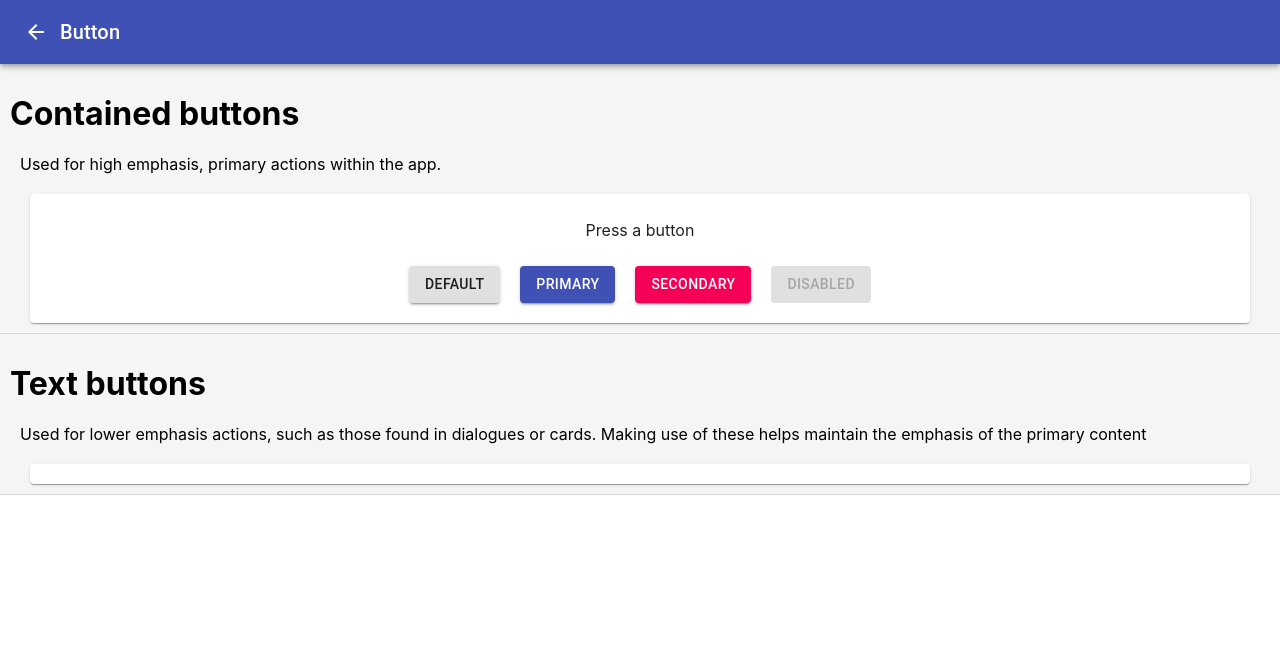
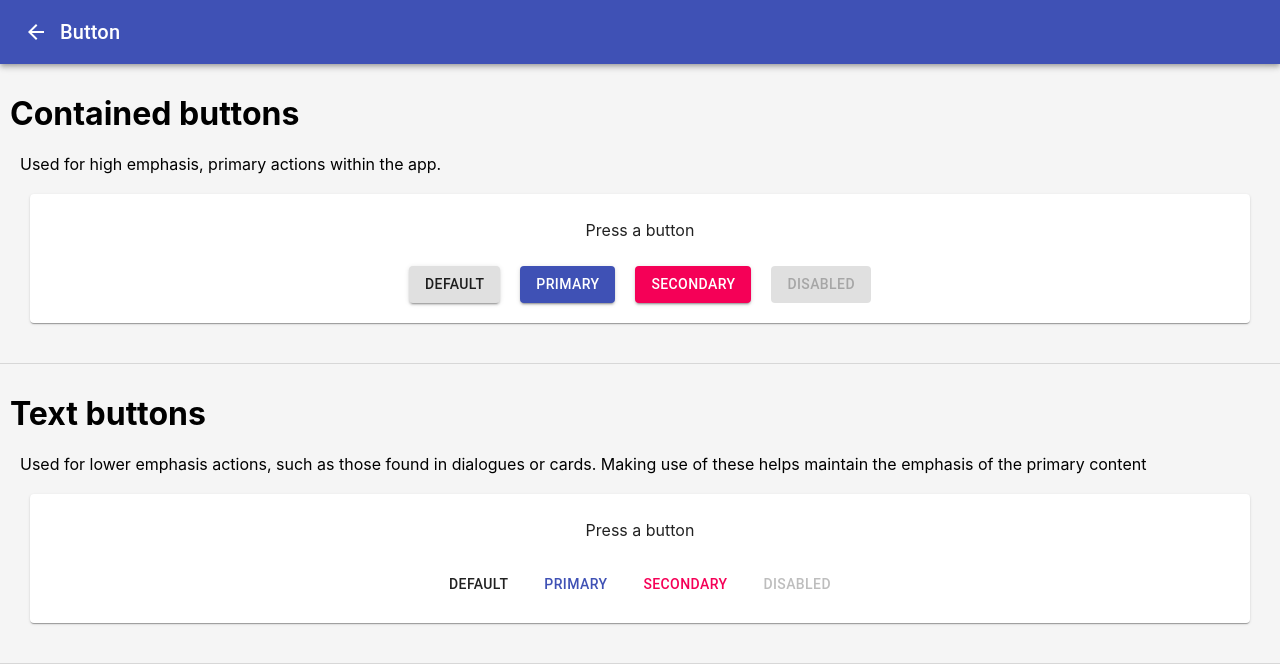
Before and after one commit to LetTheWookieWin92/7_materialui, a React (Create React App) app: page / in a window 1280 px wide. Both pictures are taken after a click on the button "BUTTON". Shown: the top 664 px of the page. Built offline with nearby package versions, Linux system fonts and the light colour scheme.

Commit message:
text button done

```diff
--- a/src/components/examples/buttonExample.jsx
+++ b/src/components/examples/buttonExample.jsx
@@ -12,15 +12,23 @@ const useStyles = theme => ({
 	}
 });
 
+const textButtonDescriptors = ["great", "good", "fine", "bad", "awful"];
+const textButtonConnector = ["are", "aren't"];
+const textButtonSubjects = ["Apples", "Carrots", "Blueberries"];
+
+
+
 class ButtonExample extends Component {
 	state = {
 		containedButtonText: "Press a button",
 		containedButtonPresses: 1,
-		containedButtonType: "none"
+		containedButtonType: "none",
+
+		textButtonText: "Press a button",
+		textButtonTextState: [0,0,0]
  }
 
 	containedButtonPressed(button) {
-
 		if(button === this.state.containedButtonType)
 		{
 			let containedButtonPresses = this.state.containedButtonPresses +1;
@@ -34,8 +42,29 @@ class ButtonExample extends Component {
 			let containedButtonText = button + " button has been pressed " + containedButtonPresses + " times";
 			this.setState({containedButtonPresses, containedButtonText, containedButtonType});
 		}
+	}
 
+	textButtonPressed(button) {
 
+		let textButtonTextState = this.state.textButtonTextState;
+		let textButtonText = "";
+
+		if(button === "Default")
+		{
+			textButtonTextState[0] = (textButtonTextState[0] == 2) ? 0 : ++textButtonTextState[0];
+		}
+		else if(button === "Primary")
+		{
+			textButtonTextState[1] = (textButtonTextState[1] == 1) ? 0 : ++textButtonTextState[1];
+		}
+		else
+		{
+			textButtonTextState[2] = (textButtonTextState[2] == 4) ? 0 : ++textButtonTextState[2];
+		}
+
+		textButtonText = textButtonSubjects[textButtonTextState[0]] + " " + textButtonConnector[textButtonTextState[1]] + " " + textButtonDescriptors[textButtonTextState[2]];
+
+		this.setState({textButtonText, textButtonTextState});
 	}
 
 	render() {
@@ -53,7 +82,17 @@ class ButtonExample extends Component {
 					</React.Fragment>
 
 				}/>
-				<ExampleSection title="Text buttons" description="Used for lower emphasis actions, such as those found in dialogues or cards. Making use of these helps maintain the emphasis of the primary content" content=""/>
+				<ExampleSection title="Text buttons" description="Used for lower emphasis actions, such as those found in dialogues or cards. Making use of these helps maintain the emphasis of the primary content" content=
+				{
+					<React.Fragment>
+						<p>{this.state.textButtonText}</p>
+						<Button className={classes.buttonSpacing} onClick={ () => this.textButtonPressed("Default")}>Default</Button>
+						<Button className={classes.buttonSpacing} onClick={ () => this.textButtonPressed("Primary")} color="primary">Primary</Button>
+						<Button className={classes.buttonSpacing} onClick={ () => this.textButtonPressed("Secondary")} color="secondary">Secondary</Button>
+						<Button className={classes.buttonSpacing} onClick={ () => this.textButtonPressed("Disabled")} disabled>Disabled</Button>
+					</React.Fragment>
+
+				}/>
 
 			</React.Fragment>
 		 );
--- a/src/style/example.css
+++ b/src/style/example.css
@@ -17,7 +17,7 @@
   margin-top: 10px;
   margin-left: 30px;
   margin-right: 30px;
-  margin-bottom: 10px;
+  margin-bottom: 40px;
   padding: 10px;
   text-align: center;
 }
```
